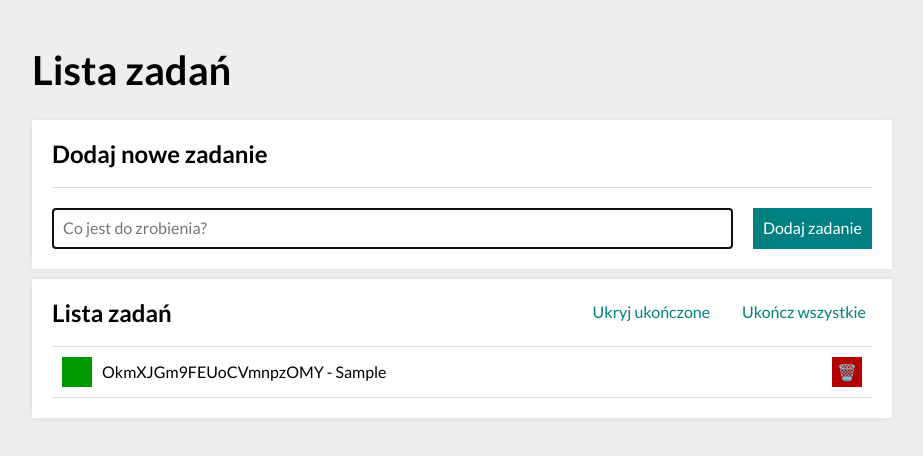
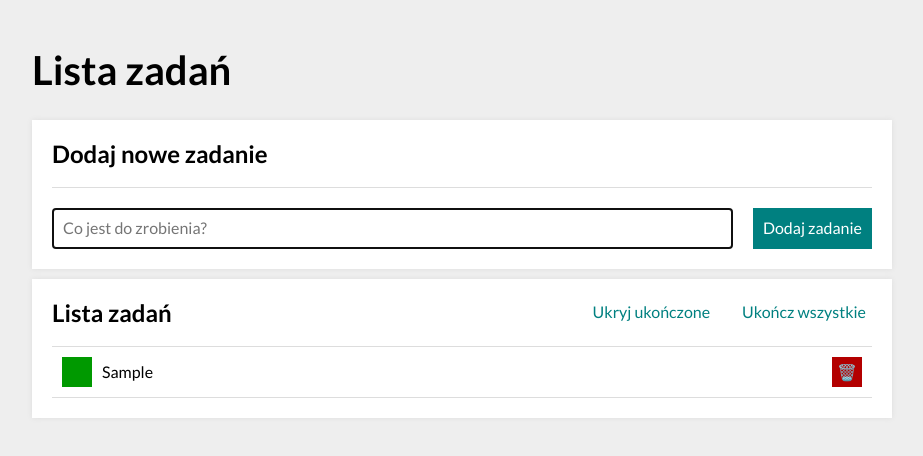
Before and after one commit to xxFino/todos-list-react, a React (Create React App) app: page / in a window 1280 px wide. Both pictures are taken after typing "Sample" into the empty fields and a click on the button "Dodaj zadanie". Shown: the top 456 px of the page, without its empty margins (178-1101 px from the left). Built offline with nearby package versions, Linux system fonts and the light colour scheme.

Commit message:
used forEach instead of for

```diff
--- a/src/features/tasks/TaskList/index.js
+++ b/src/features/tasks/TaskList/index.js
@@ -3,7 +3,7 @@ import { useSelector, useDispatch } from "react-redux";
 import { removeTasks, selectTasks, toggleTaskDone } from "../tasksSlice";
 
 const TaskList = () => {
-    const {tasks, hideDone} = useSelector(selectTasks);
+    const { tasks, hideDone } = useSelector(selectTasks);
     const dispatch = useDispatch();
 
     return (
@@ -19,7 +19,7 @@ const TaskList = () => {
                         {task.done ? "✔" : ""}
                     </ToggleDoneButton>
                     <Content done={task.done}>
-                        {task.id} - {task.content}
+                        {task.content}
                     </Content>
                     <RemoveTasksButton
                         onClick={() => dispatch(removeTasks(task.id))}
--- a/src/features/tasks/tasksSlice.js
+++ b/src/features/tasks/tasksSlice.js
@@ -22,9 +22,7 @@ const tasksSlice = createSlice({
             tasks.splice(index, 1);
         },
         setAllDone: ({tasks}) =>{
-            for (const task of tasks) {
-                task.done = true;
-            };
+            tasks.forEach((task) => (task.done = true));
         },
     },
 });
```
